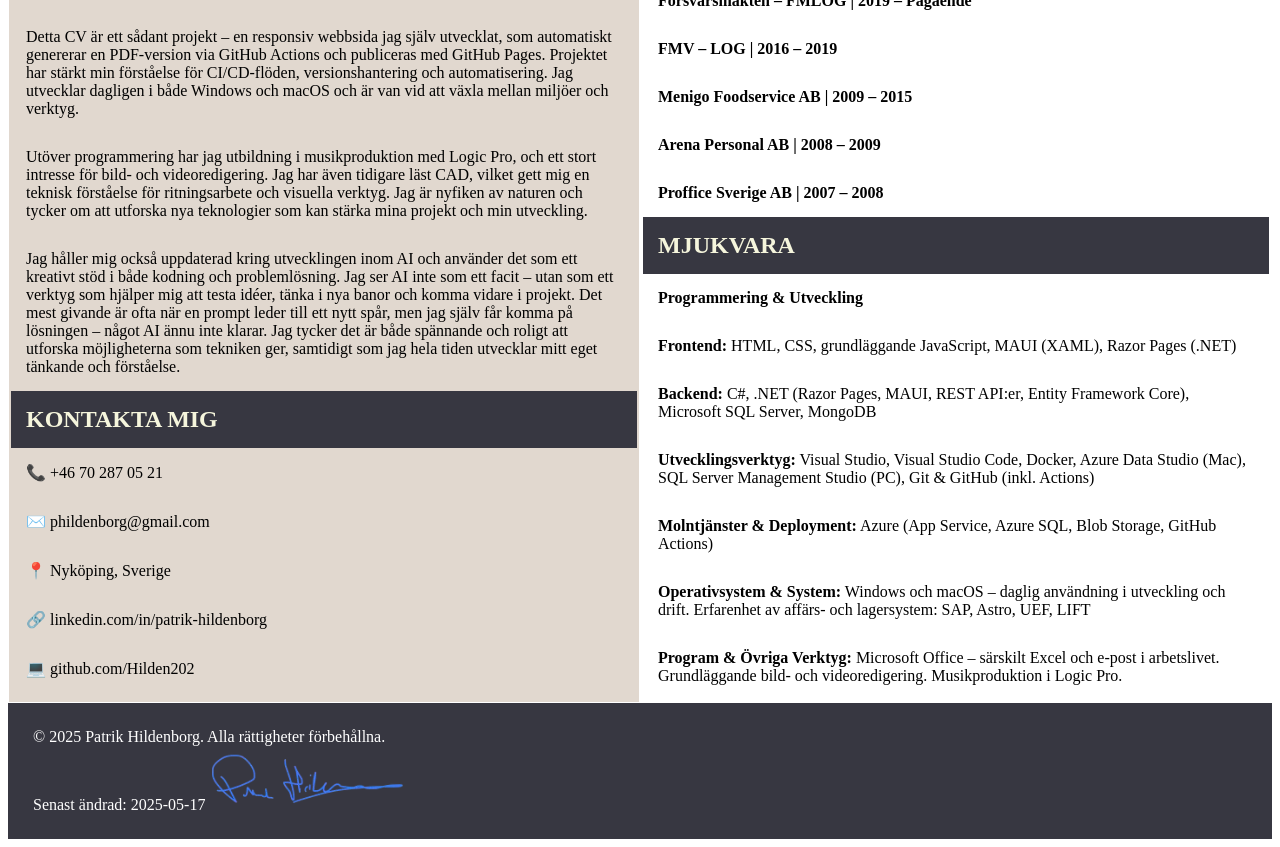
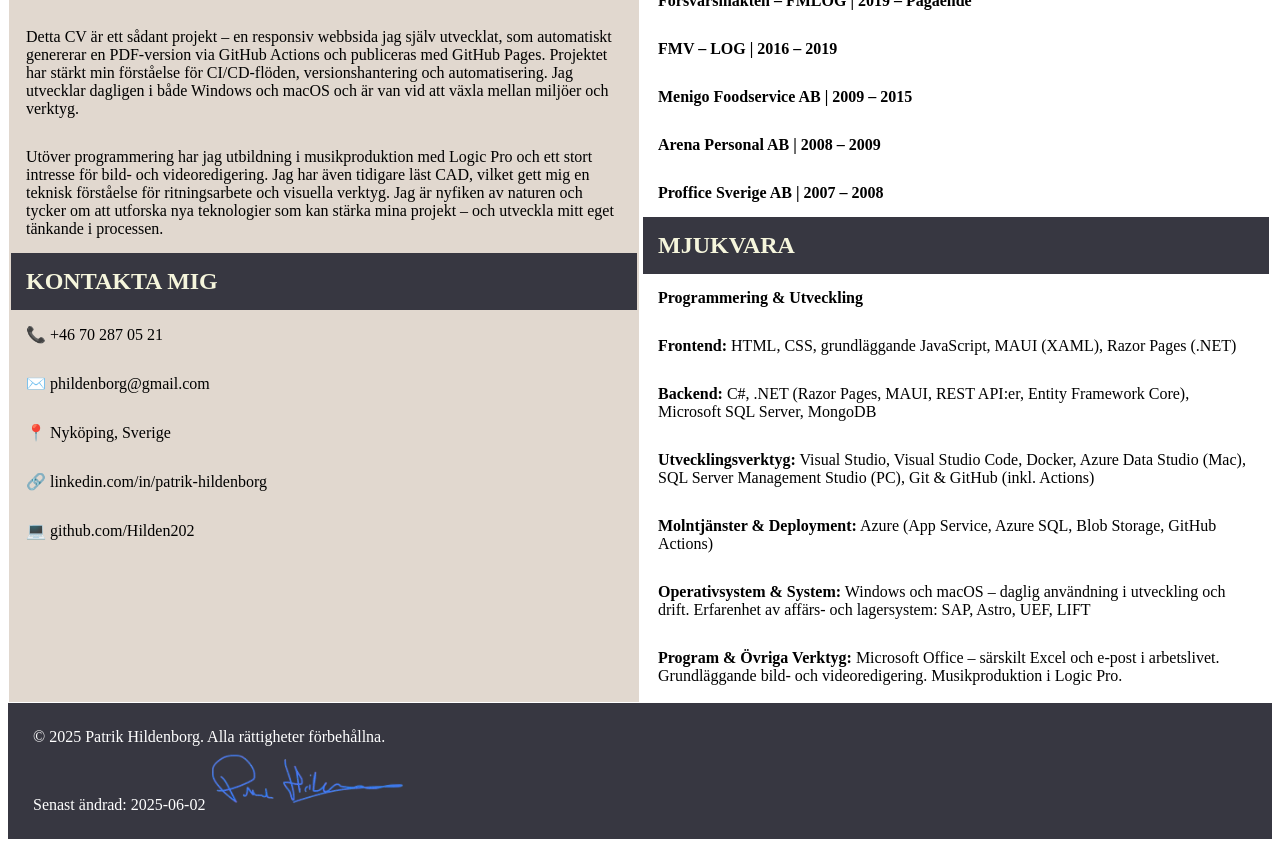
Before and after one commit to Hilden202/CV, a plain HTML site: page index.html in a window 1280 px wide. Shown: the part 960-1807 px from the top of the page. Drawn offline with Linux system fonts and the light colour scheme.

Commit message:
Refined description for clearer focus

```diff
--- a/index.html
+++ b/index.html
@@ -53,19 +53,10 @@
                 är van vid att växla mellan miljöer och verktyg.
             </p>
             <p>
-                Utöver programmering har jag utbildning i musikproduktion med Logic Pro, och ett stort intresse för
-                bild- och videoredigering. Jag har även tidigare läst CAD, vilket gett mig en teknisk förståelse för
+                Utöver programmering har jag utbildning i musikproduktion med Logic Pro och ett stort intresse för bild-
+                och videoredigering. Jag har även tidigare läst CAD, vilket gett mig en teknisk förståelse för
                 ritningsarbete och visuella verktyg. Jag är nyfiken av naturen och tycker om att utforska nya
-                teknologier som kan stärka mina projekt och min utveckling.
-            </p>
-            <p>
-                Jag håller mig också uppdaterad kring utvecklingen inom AI och använder det som ett kreativt stöd i både
-                kodning och problemlösning. Jag ser AI inte som ett facit – utan som ett verktyg som hjälper mig att
-                testa idéer, tänka i nya banor och komma vidare i projekt. Det mest givande är ofta när en prompt leder
-                till ett nytt spår, men jag själv får komma på lösningen – något AI ännu inte klarar. Jag tycker det är
-                både spännande och roligt att utforska möjligheterna som tekniken ger, samtidigt som jag hela tiden
-                utvecklar mitt eget tänkande och förståelse.
-            </p>
+                teknologier som kan stärka mina projekt – och utveckla mitt eget tänkande i processen.
 
             <h2>KONTAKTA MIG</h2>
             <a href="tel:+46702870521" class="contact-row">📞 +46 70 287 05 21</a>
```
Also changed, not shown: txt/date.txt.
